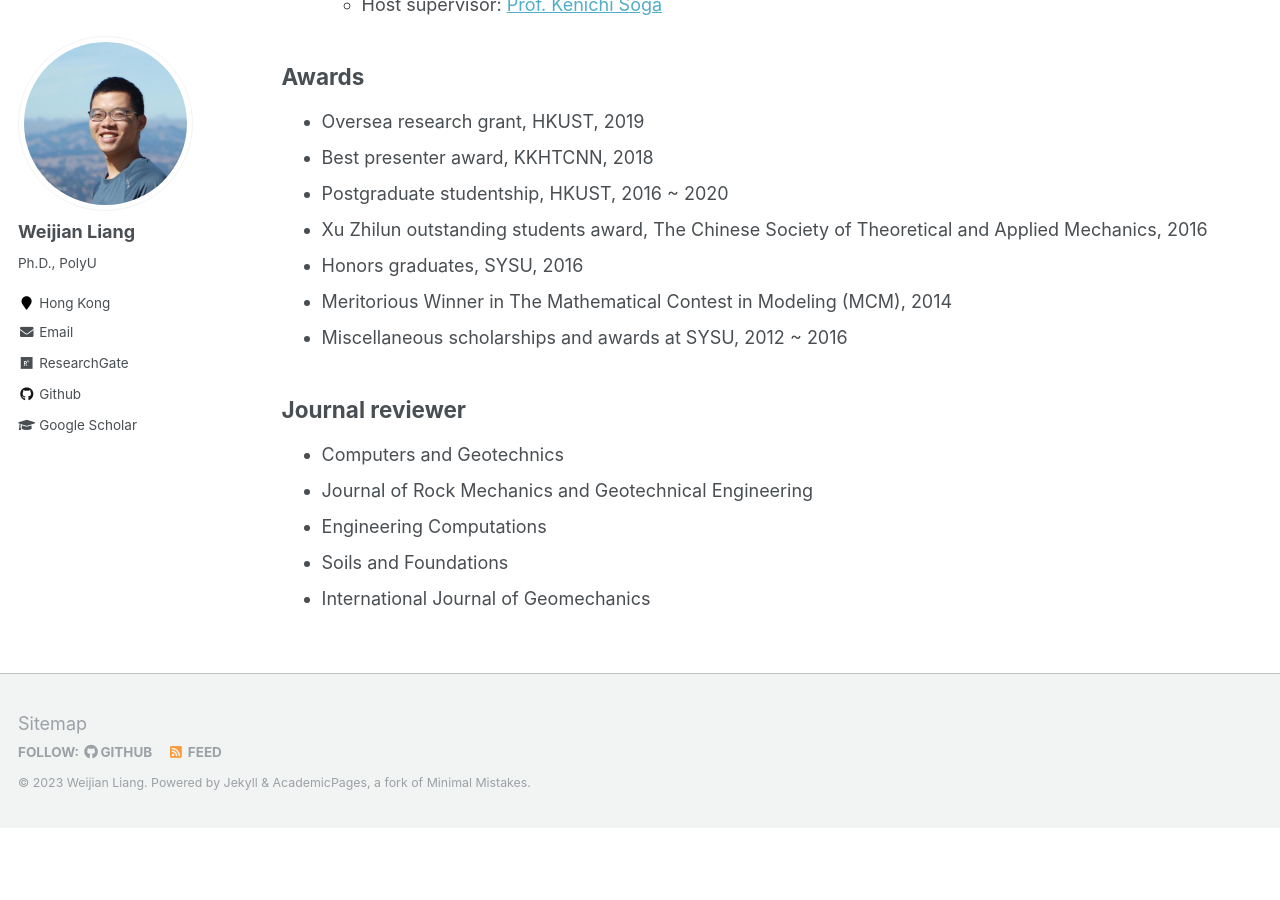
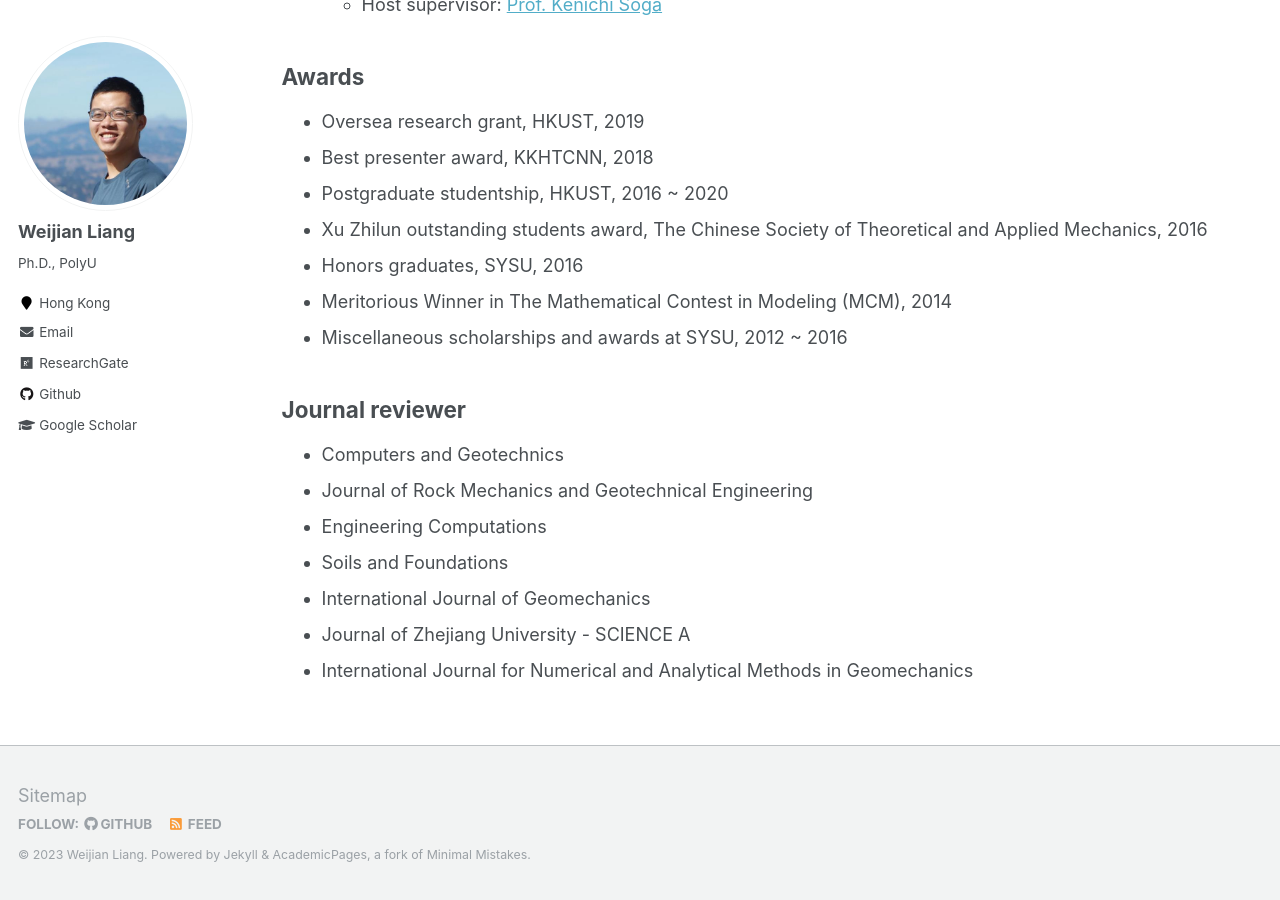
Before and after one commit to WeijianLiang/WeijianLiang.github.io, a Jekyll site: the page built from _pages/cv.md, in a window 1280 px wide and 900 px high, scrolled down 848 px. Built offline with Jekyll 4.4.1, drawn with Linux system fonts in a browser that asks for light colours; before the commit the page ends 1676 px from its top, so only the background shows below that.

Commit message:
MODIFY CV

```diff
--- a/_pages/cv.md
+++ b/_pages/cv.md
@@ -51,3 +51,5 @@ Journal reviewer
 * Engineering Computations
 * Soils and Foundations
 * International Journal of Geomechanics
+* Journal of Zhejiang University - SCIENCE A
+* International Journal for Numerical and Analytical Methods in Geomechanics
```
